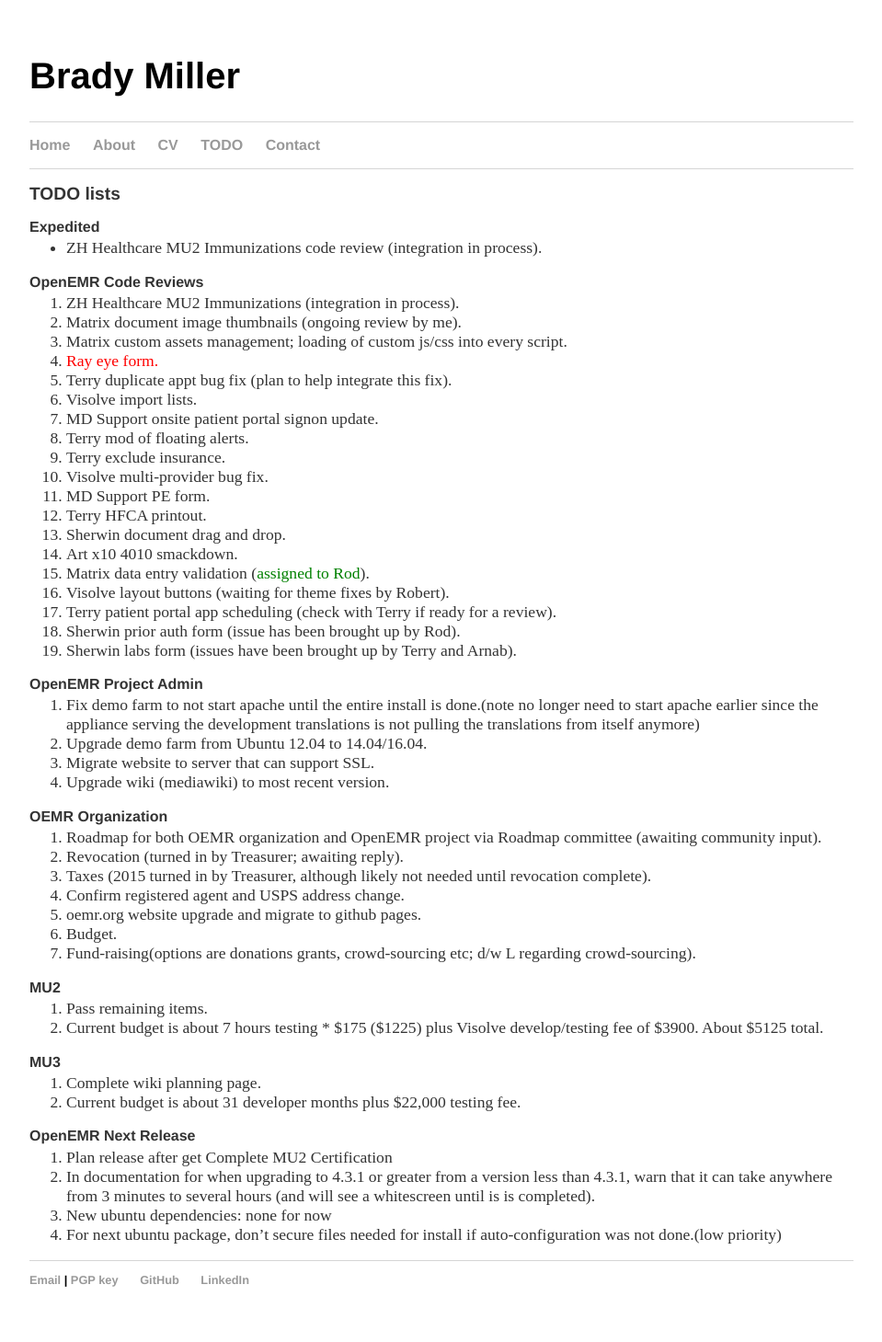
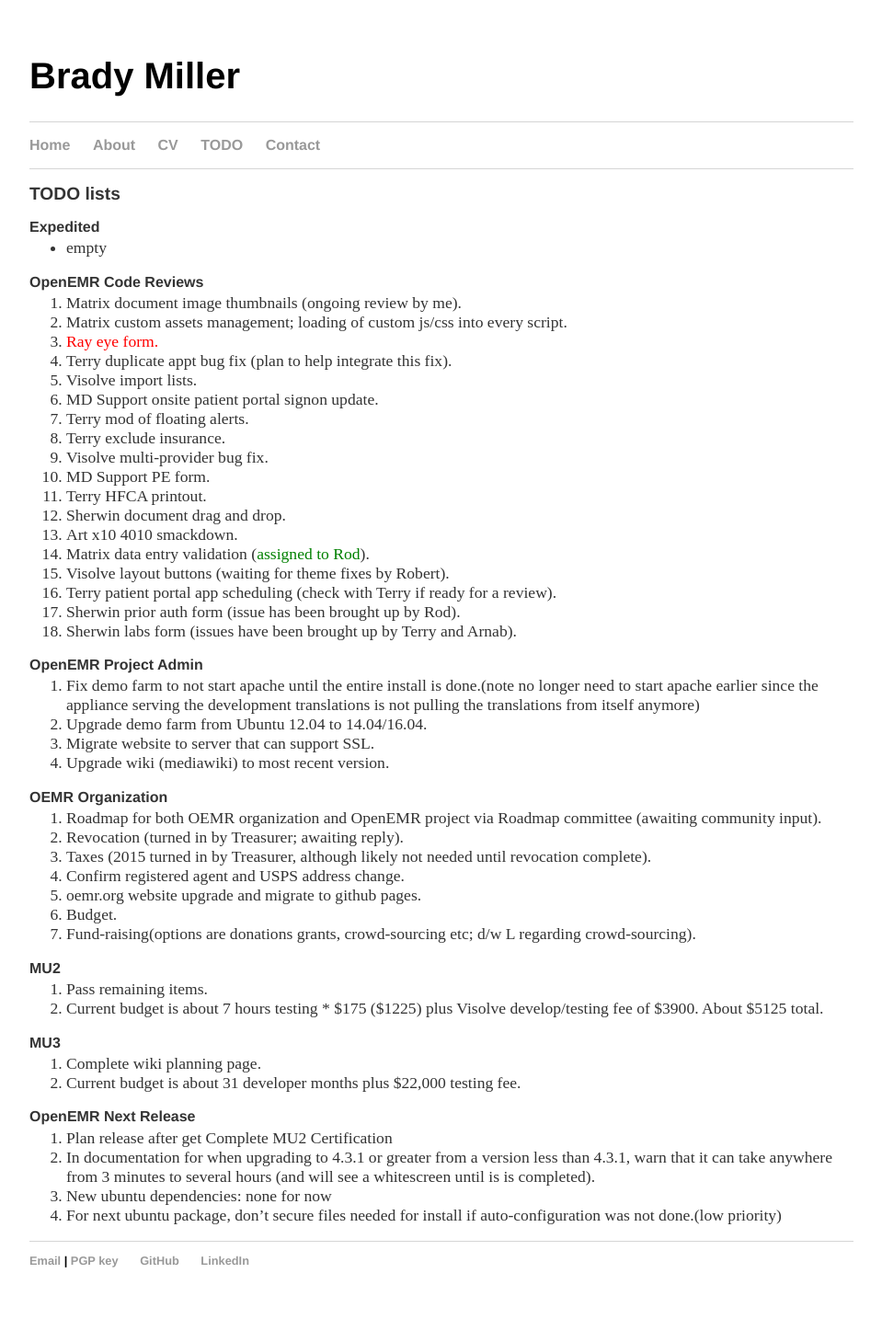
Before and after one commit to bradymiller/bradymiller.github.io, a Jekyll site: the page built from todo/index.md, in a window 1280 px wide. Shown: the whole page at 92% size, without its empty margins (160-1119 px from the left). Built offline with Jekyll 4.4.1, drawn with Linux system fonts in a browser that asks for light colours; after the commit the page ends 1438 px from its top, so only the background shows below that.

Commit message:
Update todo list

```diff
--- a/todo/index.md
+++ b/todo/index.md
@@ -4,10 +4,9 @@
 ## TODO lists
 
 ### Expedited
-* ZH Healthcare MU2 Immunizations code review (integration in process).
+* empty
 
 ### OpenEMR Code Reviews
-1. ZH Healthcare MU2 Immunizations (integration in process).
 1. Matrix document image thumbnails (ongoing review by me).
 1. Matrix custom assets management; loading of custom js/css into every script.
 1. <span style="color: red">Ray eye form.</span>
```
